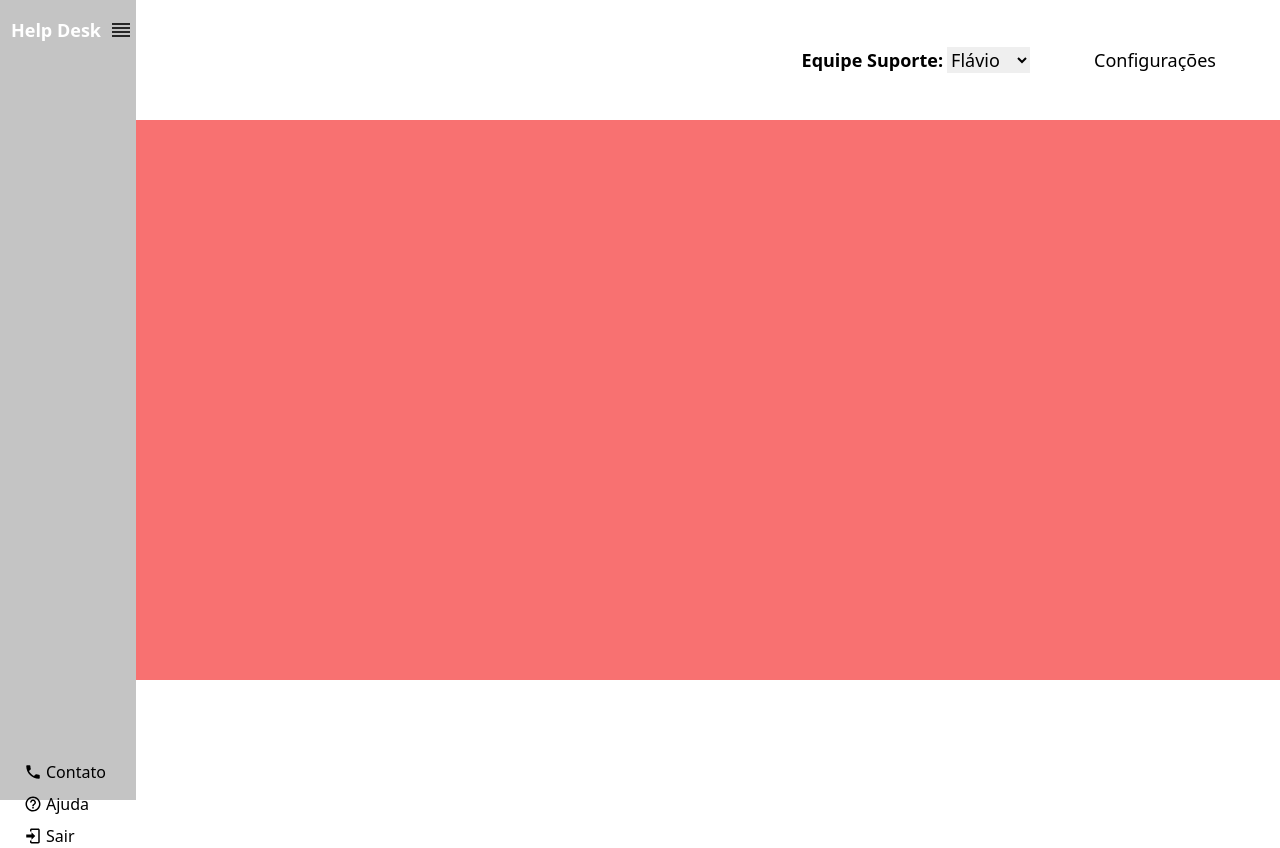
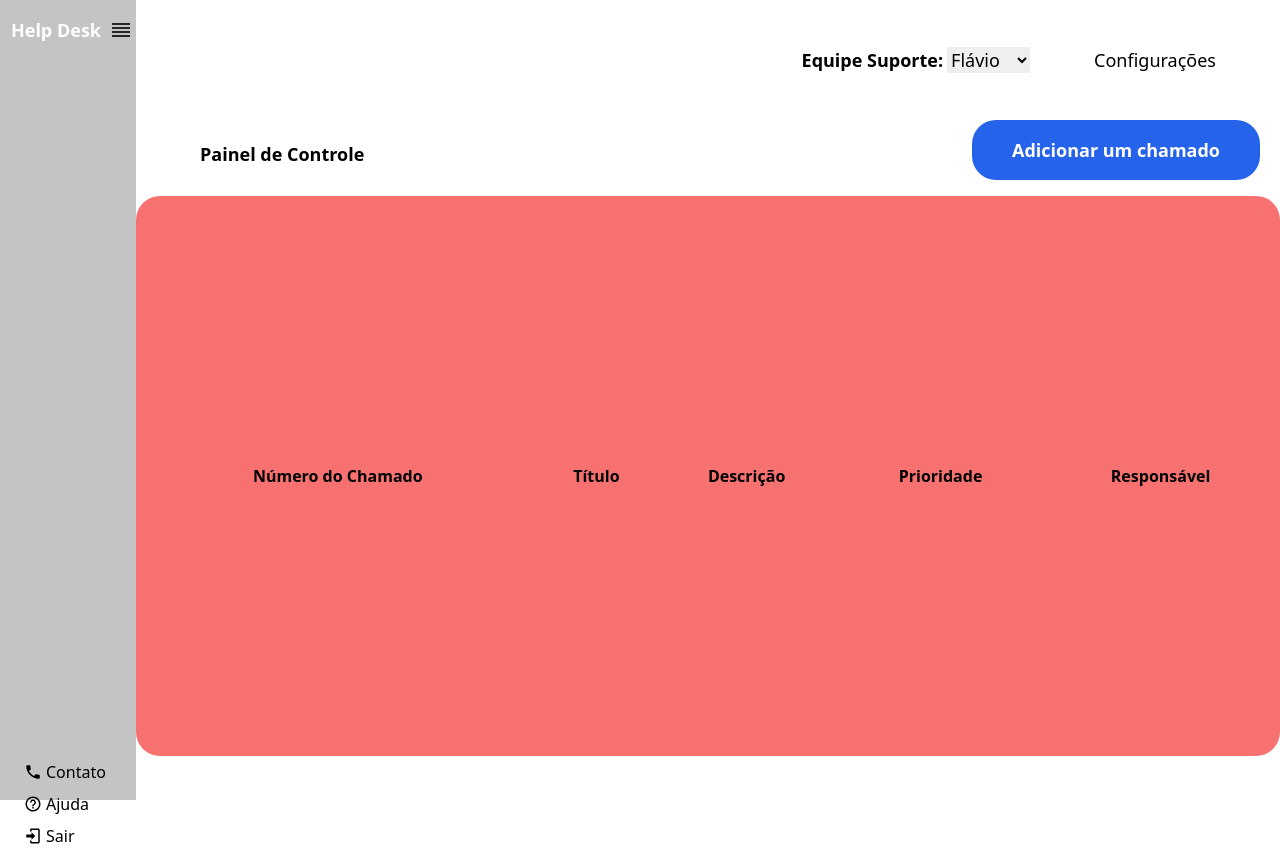
Before and after one commit to matheuskris/helpdesk-public, a Next.js app: page /helpdesk in a window 1280 px wide. Built offline with nearby package versions, Linux system fonts and the light colour scheme.

Commit message:
fazendo esqueleto tabela

```diff
--- /dev/null
+++ b/pages/criarchamado.js
@@ -0,0 +1,11 @@
+
+
+function CriarChamado() {
+  return (
+    <div>
+        <h1>Hello world</h1>
+    </div>
+  )
+}
+
+export default CriarChamado;
--- a/pages/helpdesk.js
+++ b/pages/helpdesk.js
@@ -6,6 +6,10 @@ function Helpdesk() {
 
   function logout() {
     router.push("/");
+  }
+
+  function criarChamado() {
+    router.push('criarchamado')
   }
 
   return (
@@ -69,10 +73,24 @@ function Helpdesk() {
 
 
 
+      {/* Titulo tabela e botão  */}
+      <div className='flex justify-between items-center'>
+        <h1 className=" text-lg font-semibold ml-[136px] pl-16 mb-2">Painel de Controle</h1>
+        <button onClick={criarChamado} className="btnAddChamado">Adicionar um chamado</button>
+      </div>
+
       {/* Tabela */}
       <div className="w-[calc(100% - 136px)] h-[70%] mx-auto flex justify-center items-center ml-[136px]">
-        <table className="w-[100%] h-[100%] bg-red-400 px-10 py-12">
-
+        <table className="w-[100%] h-[100%] bg-red-400 px-10 py-12 rounded-3xl">
+            <thead>
+              <tr>
+                <th>Número do Chamado</th>
+                <th>Título</th>
+                <th>Descrição</th>
+                <th>Prioridade</th>
+                <th>Responsável</th>
+              </tr>
+            </thead>
         </table>
       </div>
 
--- a/styles/globals.css
+++ b/styles/globals.css
@@ -13,4 +13,7 @@
     .opcoes {
         @apply flex items-center justify-start cursor-pointer mx-6 w-[100%]
     }
+    .btnAddChamado {
+        @apply text-lg text-white font-semibold mb-4 mr-[20px] px-10 py-4 rounded-[24px] bg-blue-600 hover:bg-blue-700 active:scale-95 transition duration-200
+    }
 }
```
